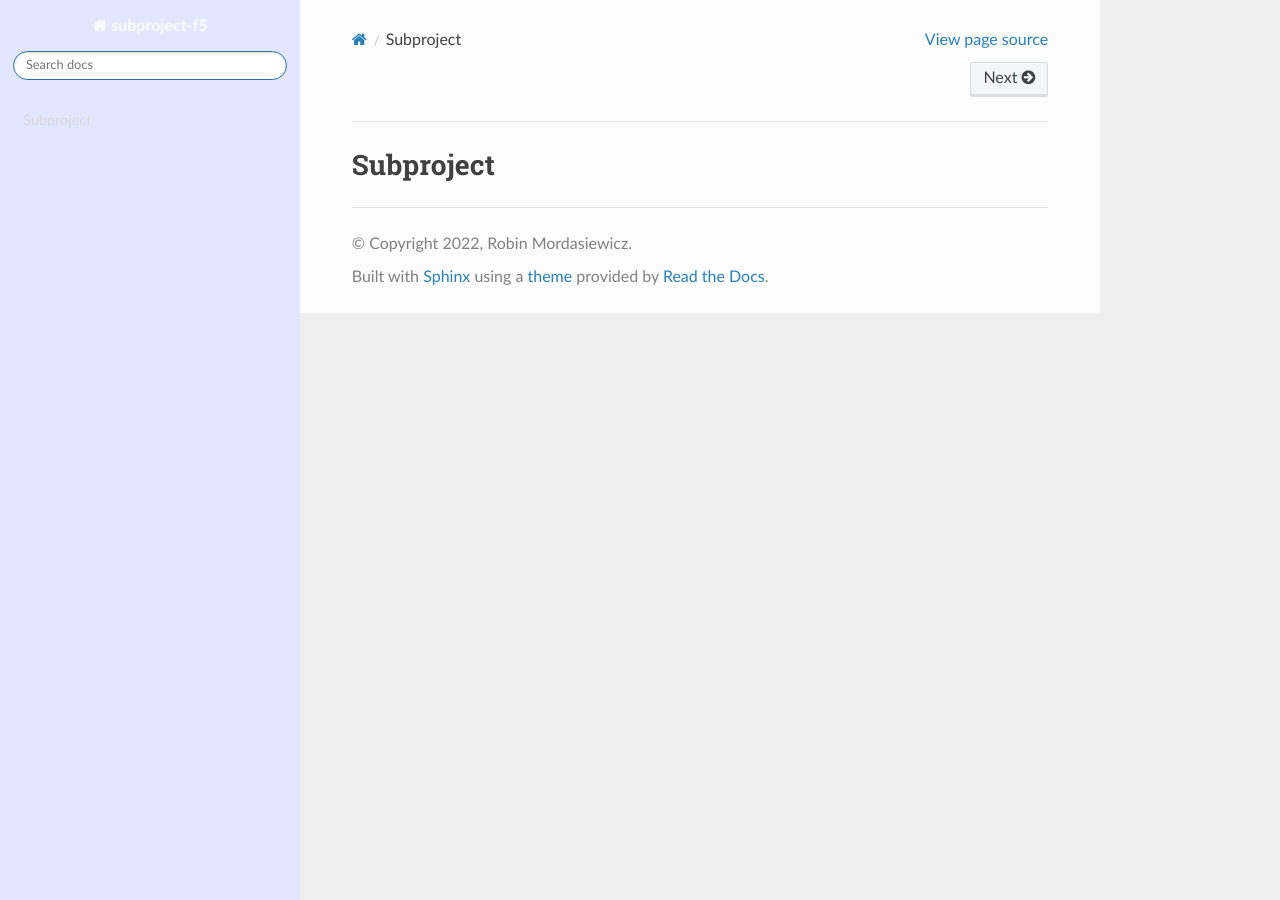
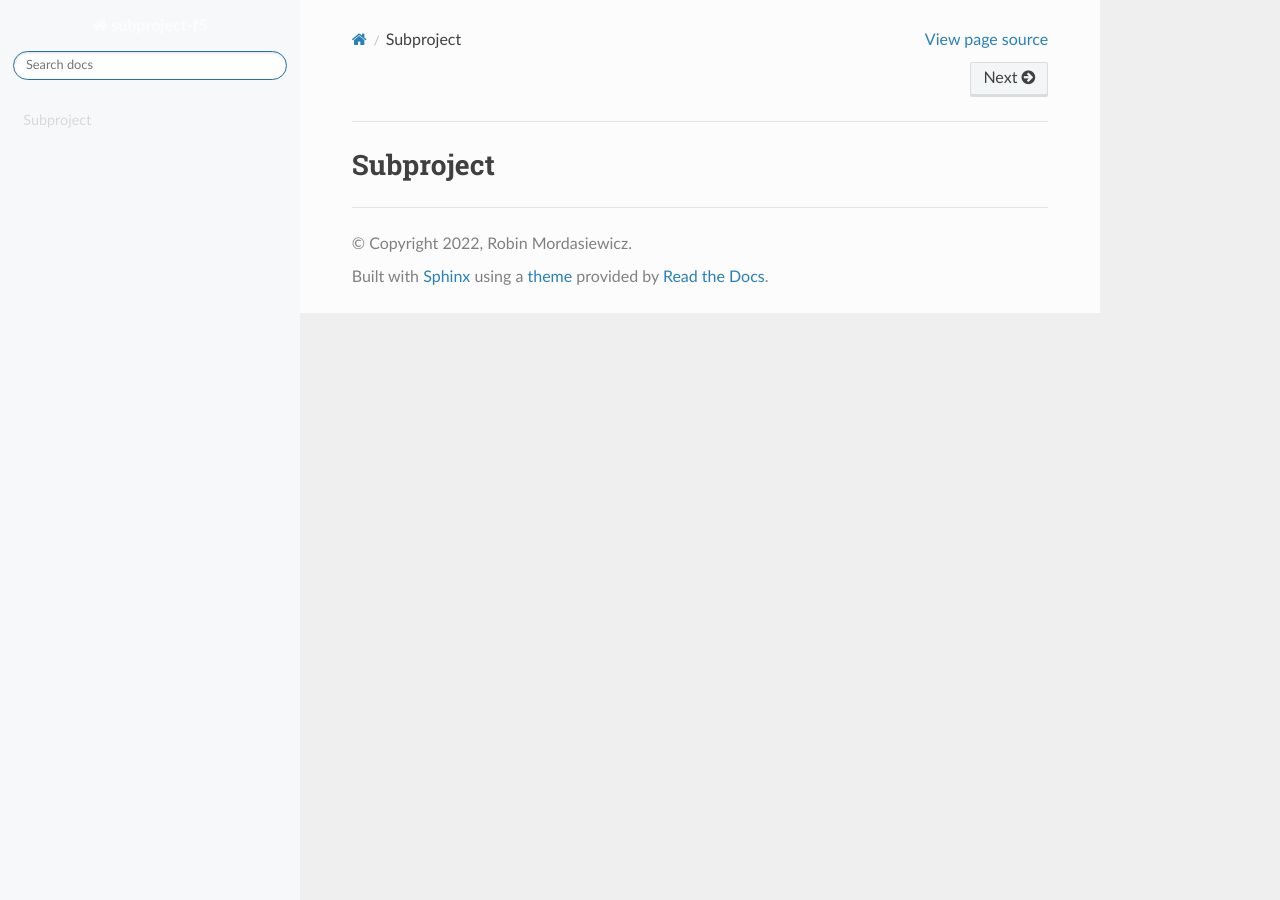
Before and after one commit to robinmordasiewicz/subproject-f5, a Sphinx documentation site: the page built from docs/index.rst, in a window 1280 px wide. Built offline with Sphinx 7.4.7 and the Read the Docs theme 2.0.0, drawn with Linux system fonts in a browser that asks for light colours.

Commit message:
adding files

```diff
--- a/docs/_static/css/custom.css
+++ b/docs/_static/css/custom.css
@@ -4,5 +4,5 @@
 @import 'theme.css';
 
 .wy-nav-side {
-background: #E2E7FF;
+background: #f7f8fa;
 }
--- a/docs/conf.py
+++ b/docs/conf.py
@@ -31,7 +31,7 @@ html_theme_options = {
     'prev_next_buttons_location': 'top',
     'style_external_links': False,
     'vcs_pageview_mode': 'edit',
-    'style_nav_header_background': '#E2E7FF',
+    'style_nav_header_background': '#f7f8fa',
     # Toc options
     'collapse_navigation': True,
     'sticky_navigation': True,
```
